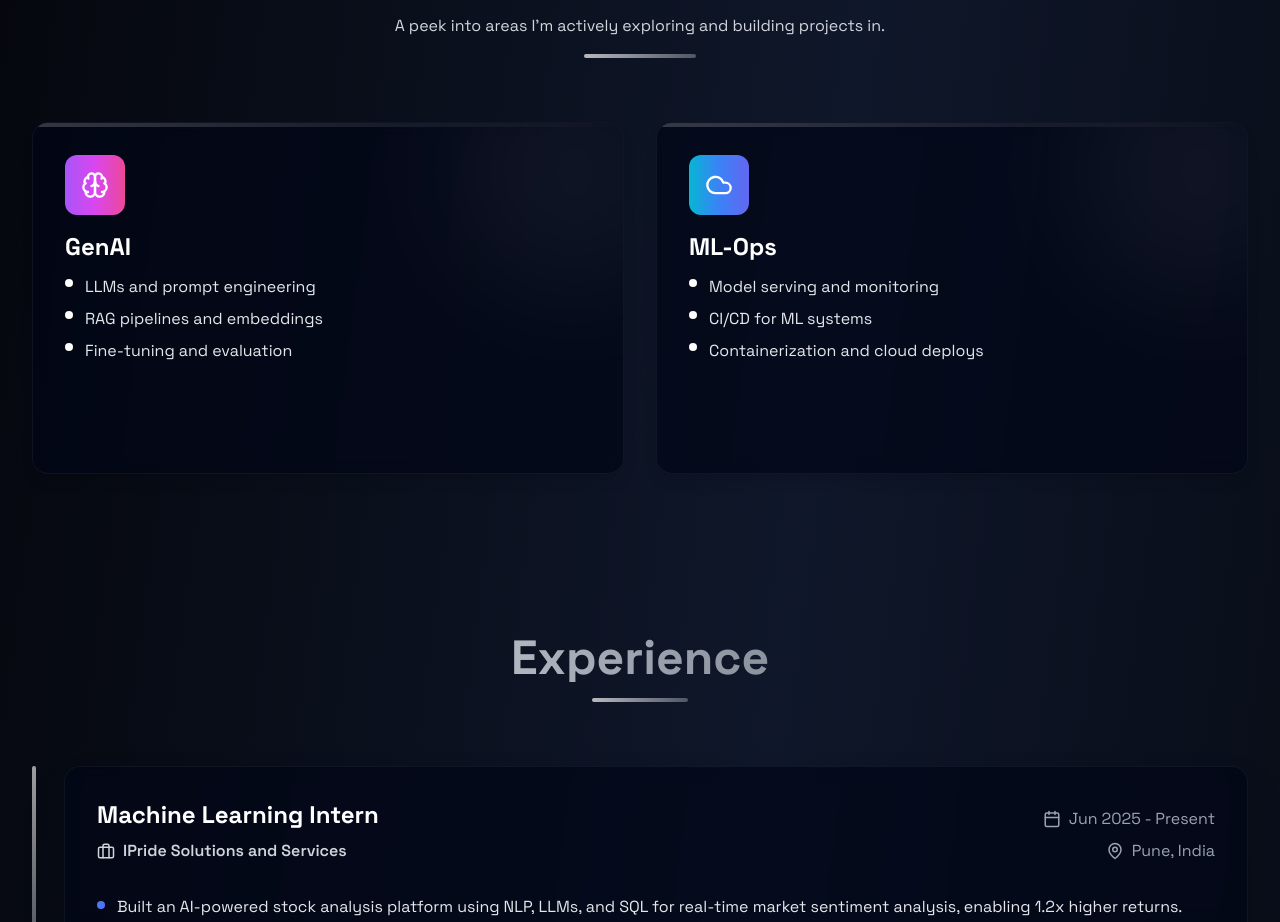
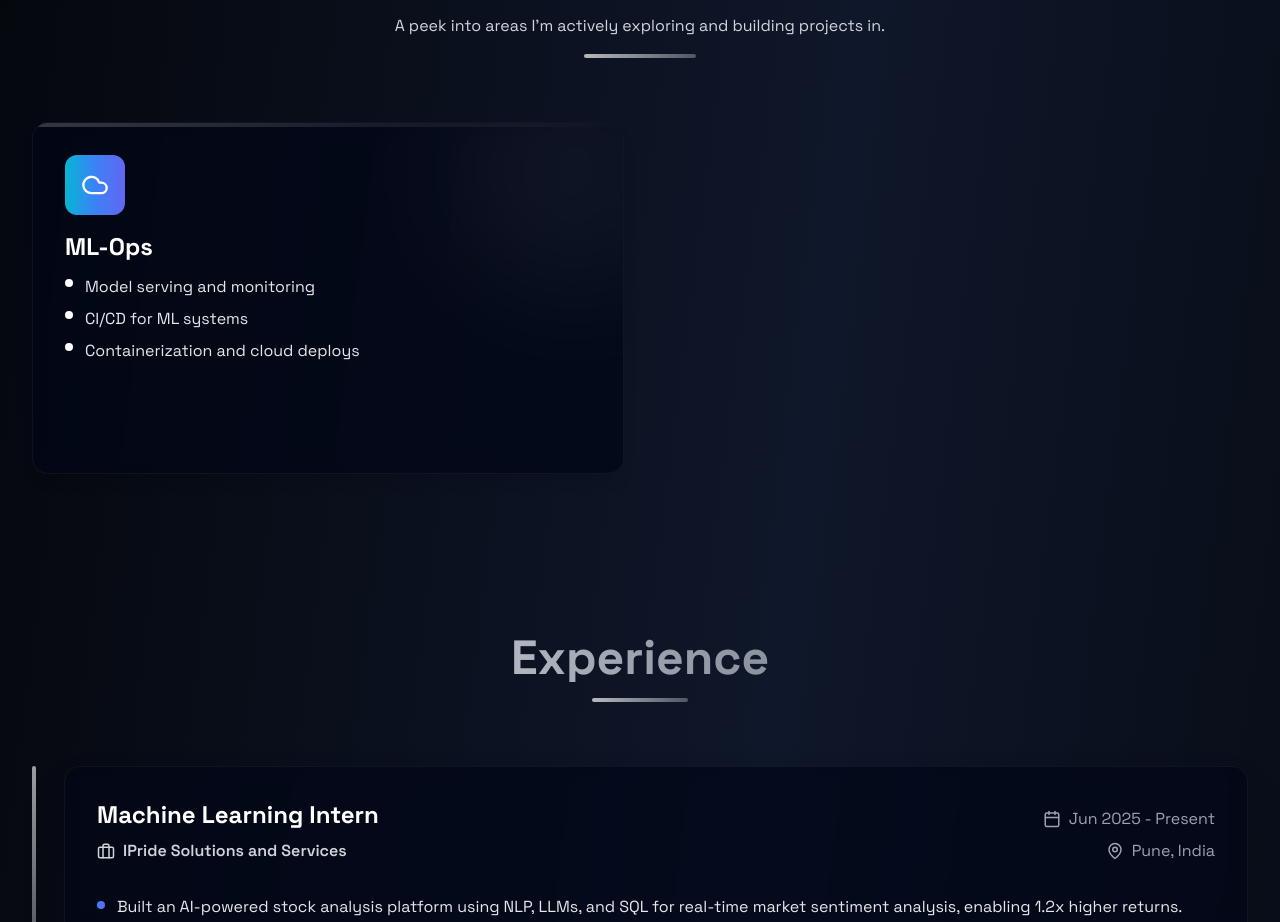
Before and after one commit to 669yash/Portfolio, a React (Vite) app: page / in a window 1280 px wide. Shown: the part 3212-4134 px from the top of the page. Built offline with nearby package versions, Linux system fonts and the light colour scheme.

Commit message:
Initial update

```diff
--- a/src/data/profileData.js
+++ b/src/data/profileData.js
@@ -103,16 +103,6 @@ export const profiles = {
       },
     ],
     studying: [
-      {
-        title: 'GenAI',
-        icon: 'brain',
-        color: 'from-purple-500 via-fuchsia-500 to-pink-500',
-        points: [
-          'LLMs and prompt engineering',
-          'RAG pipelines and embeddings',
-          'Fine-tuning and evaluation',
-        ],
-      },
       {
         title: 'ML-Ops',
         icon: 'cloud',
```
